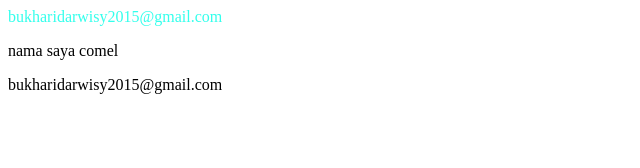
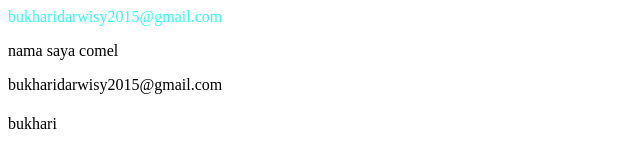
Before and after one commit to bukhari2015/css, a plain HTML site: page index.html in a window 1280 px wide. Shown: the full height of the page, 0-640 px from the left. Drawn offline with Linux system fonts and the light colour scheme.

Commit message:
Update index.html

```diff
--- a/index.html
+++ b/index.html
@@ -1,3 +1,4 @@
 <p><font color="#33FFEC">bukharidarwisy2015@gmail.com</font></p>
 <p>nama saya comel</p>
 <p>bukharidarwisy2015@gmail.com</p>
+<p><font color="#000000"><h1></h1>bukhari</h1></font></p>
```
